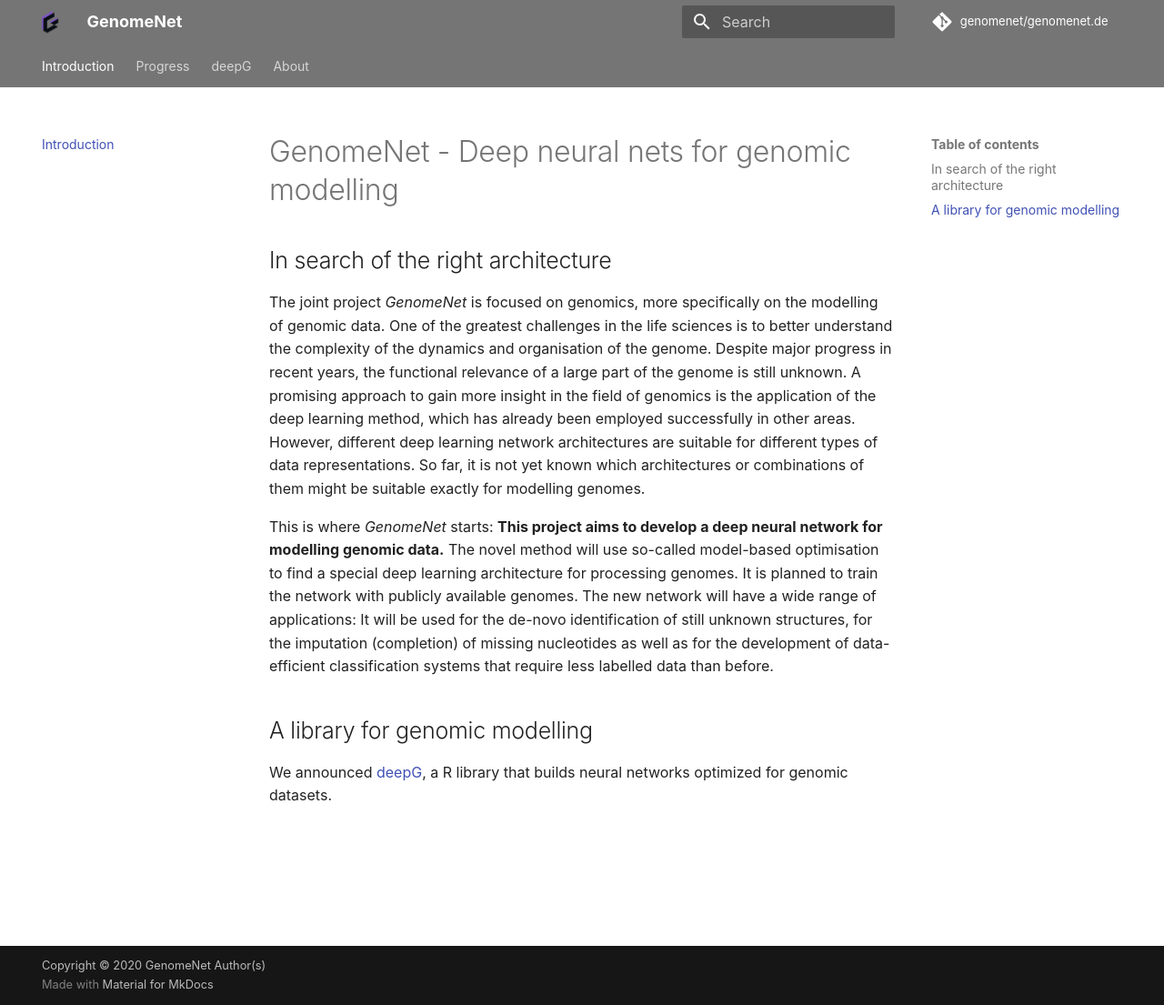
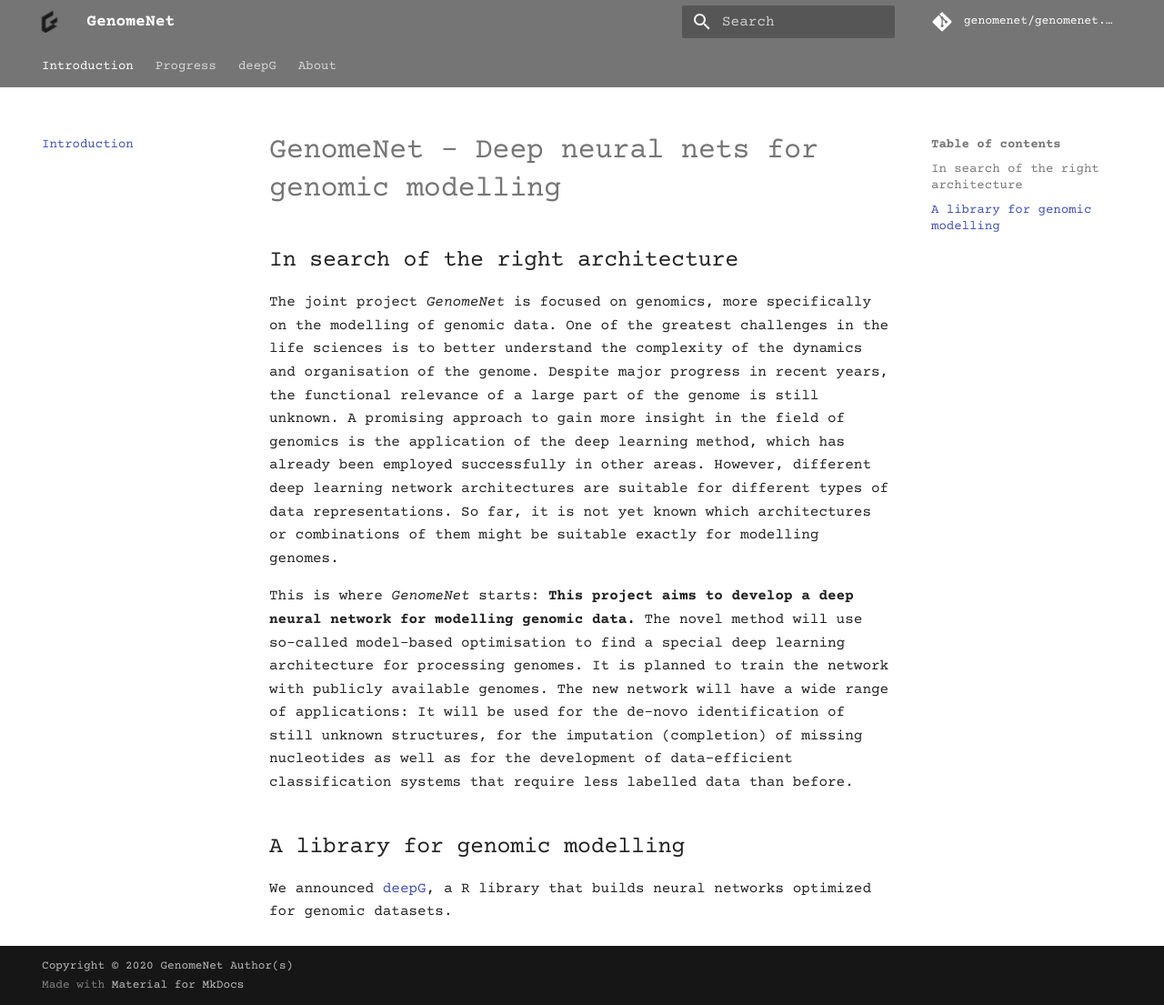
Before and after one commit to GenomeNet/genomenet.de, an MkDocs documentation site: the page built from docs/index.md, in a window 1280 px wide and 1105 px high. Shown: the whole window at 91% size. Built offline with MkDocs 1.6.1 and Material for MkDocs 9.7.7, drawn with Linux system fonts in a browser that asks for light colours; some web fonts are replaced; comment, search, counter and statistics services are not loaded.

Commit message:
Update mkdocs.yml

```diff
--- a/mkdocs.yml
+++ b/mkdocs.yml
@@ -15,11 +15,11 @@ theme:
     tabs: true
   palette:
     primary: grey
-    accent: deep-purple
+    accent: black
   font:
-    text: Robo Mono
-    code: Robo Mono
-  logo: images/purple.png
+    text: Courier Prime
+    code: Courier Prime
+  logo: images/logo_simple.png
 
 copyright: "Copyright &copy; 2020 GenomeNet Author(s)"
 
```
